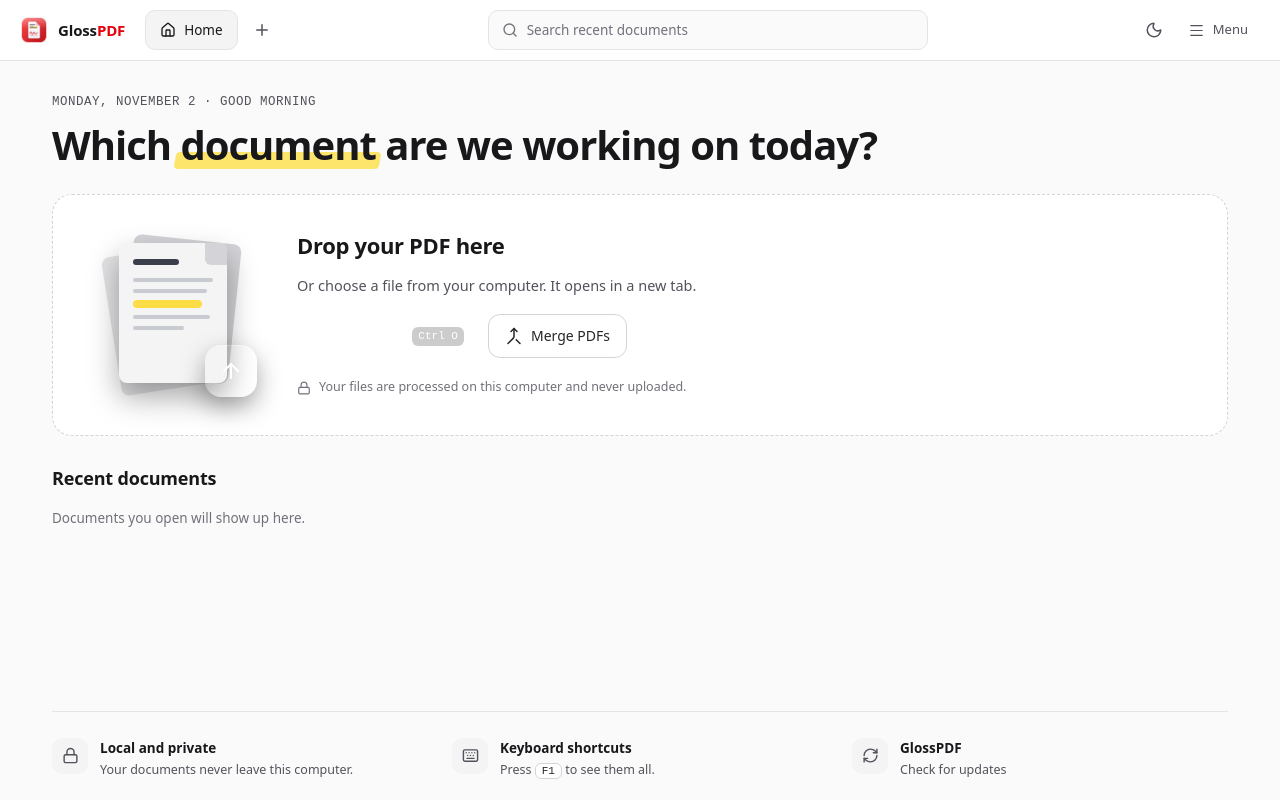
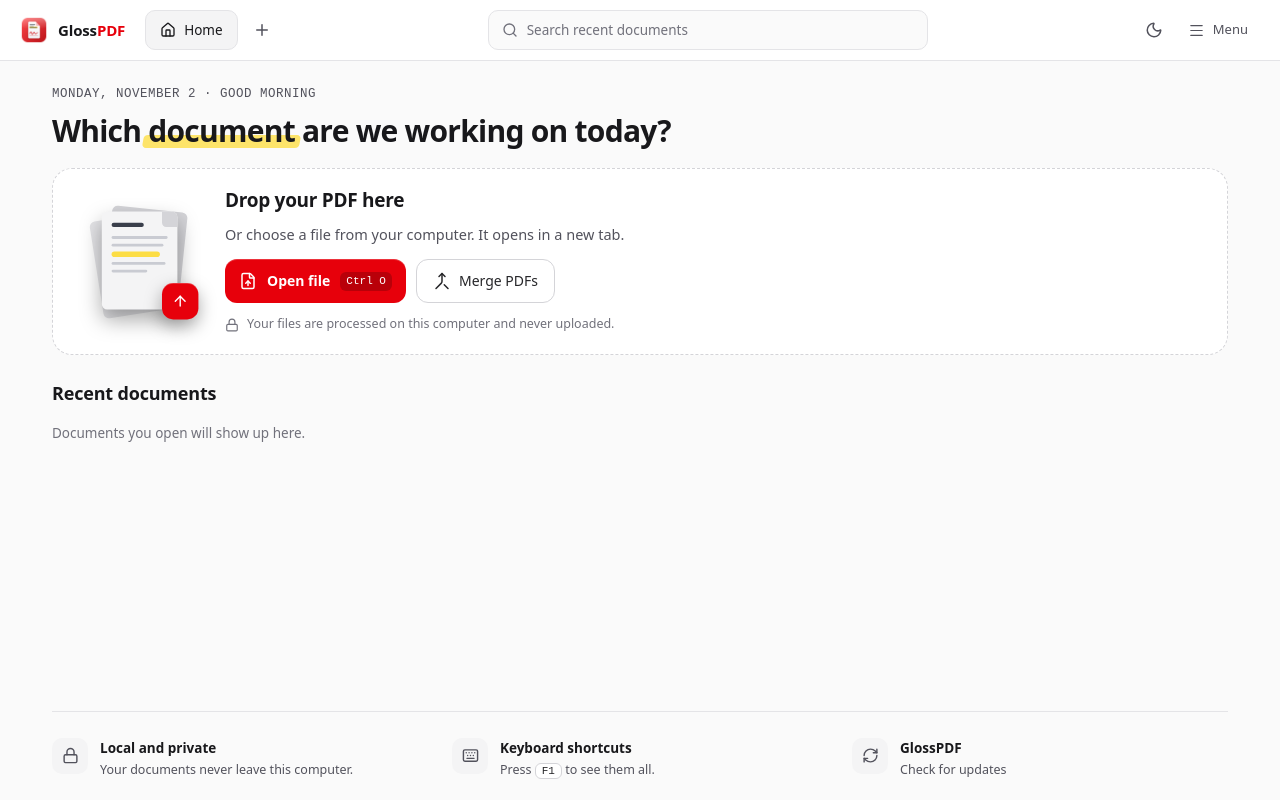
Before and after one commit to mesubasi/glosspdf, a React (Vite) app: page / in a window 1280 px wide. Built offline with nearby package versions, Linux system fonts and the light colour scheme.

Commit message:
feat: compact home header and table-style recent documents

```diff
--- a/src/components/home/HomeScreen.tsx
+++ b/src/components/home/HomeScreen.tsx
@@ -34,6 +34,8 @@ const focusRing = 'outline-none focus-visible:ring-2 focus-visible:ring-red-500
 const iconButton = `inline-flex items-center justify-center w-10 h-10 rounded-[10px] text-zinc-600 dark:text-zinc-400 hover:bg-zinc-100 dark:hover:bg-[#1F1F23] hover:text-zinc-900 dark:hover:text-zinc-100 transition-colors ${focusRing}`;
 const card = 'border border-zinc-200 dark:border-[#26262B] bg-white dark:bg-[#18181B] shadow-[inset_0_1px_0_rgba(255,255,255,0.05)]';
 const muted = 'text-zinc-500 dark:text-[#8A8A93]';
+// Liste görünümünde başlık ve satırlar aynı sütunları paylaşır; son sütun kaldırma düğmesine yer açar
+const tableRow = 'grid grid-cols-[minmax(0,1.4fr)_minmax(0,1fr)_150px_44px] items-center gap-4 px-2';
 
 /** "C:\Users\Ali\Belgeler\Sözleşmeler\x.pdf" → "Belgeler › Sözleşmeler"; yalnızca dosya adıysa boş */
 const folderOf = (filePath: string) => filePath.split(/[\\/]/).slice(-3, -1).join(' › ');
@@ -62,9 +64,9 @@ function withSlot(text: string, slot: React.ReactNode) {
 }
 
 const THUMB_SIZES = {
-  sm: { img: 'max-w-[34px] max-h-[44px]', box: 'w-[34px] h-[44px]' },
+  sm: { img: 'max-w-[42px] max-h-[54px]', box: 'w-[42px] h-[54px]' },
   md: { img: 'max-w-[116px] max-h-[150px]', box: 'w-[110px] h-[144px]' },
-  lg: { img: 'max-w-[104px] max-h-[136px]', box: 'w-[104px] h-[136px]' }
+  lg: { img: 'max-w-[76px] max-h-[100px]', box: 'w-[76px] h-[100px]' }
 };
 
 /** İlk sayfanın küçük resmi; küçük resmi olmayan eski kayıtlarda boş kağıt gösterilir */
@@ -211,13 +213,13 @@ export const HomeScreen: React.FC<HomeScreenProps> = (menuProps) => {
         </div>
       </header>
 
-      <main className="flex-1 min-h-0 w-full max-w-[1240px] mx-auto px-8 pt-8 pb-5 flex flex-col gap-7">
-          <section aria-labelledby="home-hello" className="shrink-0 flex flex-col gap-[26px]">
+      <main className="flex-1 min-h-0 w-full max-w-[1240px] mx-auto px-8 pt-6 pb-5 flex flex-col gap-6">
+          <section aria-labelledby="home-hello" className="shrink-0 flex flex-col gap-5">
             <div className="flex flex-col gap-2.5">
               <p className="font-geist-mono text-[12.5px] tracking-[0.04em] text-zinc-600 dark:text-zinc-400">
                 {`${today} · ${greeting}`.toLocaleUpperCase(language)}
               </p>
-              <h1 id="home-hello" className="text-[40px] leading-[1.15] font-semibold tracking-[-0.025em]">
+              <h1 id="home-hello" className="text-[30px] leading-[1.15] font-semibold tracking-[-0.025em]">
                 {withSlot(
                   t('home_headline'),
                   <span className="relative whitespace-nowrap">
@@ -231,13 +233,13 @@ export const HomeScreen: React.FC<HomeScreenProps> = (menuProps) => {
             <div className="flex flex-wrap gap-5">
               {/* Bırakma alanı: dosya App kökündeki onDrop ile açılır, burada yalnızca vurgulanır */}
               <div
-                className={`flex-[999_1_560px] min-w-0 flex flex-wrap items-center gap-9 px-9 py-8 rounded-[20px] border-[1.5px] border-dashed transition-colors shadow-[inset_0_1px_0_rgba(255,255,255,0.05)] ${
+                className={`flex-[999_1_560px] min-w-0 flex flex-wrap items-center gap-6 px-7 py-5 rounded-[20px] border-[1.5px] border-dashed transition-colors shadow-[inset_0_1px_0_rgba(255,255,255,0.05)] ${
                   dragging
                     ? 'border-red-500 bg-red-500/5'
                     : 'border-zinc-300 dark:border-[#3A3A41] bg-white dark:bg-[#16161A]'
                 }`}
               >
-                <div aria-hidden="true" className="relative shrink-0 w-[172px] h-[176px]">
+                <div aria-hidden="true" className="relative shrink-0 w-[172px] h-[176px] -m-[26px] scale-[0.7]">
                   <span className="absolute left-[22px] top-[22px] w-[108px] h-[140px] rounded-lg bg-zinc-200 dark:bg-[#2A2A30] -rotate-[9deg]" />
                   <span className="absolute left-[38px] top-3 w-[108px] h-[140px] rounded-lg bg-zinc-300 dark:bg-[#3A3A42] rotate-6" />
                   <span className="absolute left-[30px] top-4 w-[108px] h-[140px] px-3.5 py-4 rounded-lg bg-[#F4F4F5] shadow-[0_14px_30px_rgba(0,0,0,0.35)] flex flex-col gap-[7px] overflow-hidden">
@@ -249,19 +251,19 @@ export const HomeScreen: React.FC<HomeScreenProps> = (menuProps) => {
                     <span className="h-1 w-[96%] rounded-sm bg-[#C9CBD2]" />
                     <span className="h-1 w-[64%] rounded-sm bg-[#C9CBD2]" />
                   </span>
-                  <span className="absolute right-1 bottom-1.5 w-[52px] h-[52px] rounded-2xl bg-acrobat-darkRed text-white flex items-center justify-center shadow-[0_10px_24px_rgba(0,0,0,0.35),inset_0_1px_0_rgba(255,255,255,0.25)]">
+                  <span className="absolute right-1 bottom-1.5 w-[52px] h-[52px] rounded-2xl bg-red-600 text-white flex items-center justify-center shadow-[0_10px_24px_rgba(0,0,0,0.35),inset_0_1px_0_rgba(255,255,255,0.25)]">
                     <ArrowUp className="w-6 h-6" strokeWidth={2} />
                   </span>
                 </div>
 
-                <div className="flex-[1_1_300px] min-w-0 flex flex-col gap-3.5">
-                  <h2 className="text-[22px] leading-tight font-semibold tracking-[-0.015em]">{t('home_drop_title')}</h2>
+                <div className="flex-[1_1_300px] min-w-0 flex flex-col gap-2.5">
+                  <h2 className="text-[19px] leading-tight font-semibold tracking-[-0.015em]">{t('home_drop_title')}</h2>
                   <p className="text-[14.5px] leading-[1.55] text-zinc-600 dark:text-zinc-400 max-w-[420px]">{t('home_drop_subtitle')}</p>
                   <div className="flex flex-wrap gap-2.5 mt-1">
                     <button
                       type="button"
                       onClick={onOpenFile}
-                      className={`inline-flex items-center gap-2.5 h-11 px-3.5 rounded-xl bg-acrobat-darkRed hover:bg-[#bd1319] text-white text-sm font-semibold shadow-[inset_0_1px_0_rgba(255,255,255,0.2)] transition-colors ${focusRing}`}
+                      className={`inline-flex items-center gap-2.5 h-11 px-3.5 rounded-xl bg-red-600 hover:bg-red-700 text-white text-sm font-semibold shadow-[inset_0_1px_0_rgba(255,255,255,0.2)] transition-colors ${focusRing}`}
                     >
                       <FileUp className="w-[18px] h-[18px]" />
                       {t('home_open_file')}
@@ -276,7 +278,7 @@ export const HomeScreen: React.FC<HomeScreenProps> = (menuProps) => {
                       {t('home_tool_merge')}
                     </button>
                   </div>
-                  <p className={`flex items-center gap-2 mt-1.5 text-[12.5px] ${muted}`}>
+                  <p className={`flex items-center gap-2 mt-0.5 text-[12.5px] ${muted}`}>
                     <Lock className="w-3.5 h-3.5 shrink-0" />
                     {t('home_local_note')}
                   </p>
@@ -284,13 +286,13 @@ export const HomeScreen: React.FC<HomeScreenProps> = (menuProps) => {
               </div>
 
               {latest && (
-                <article aria-labelledby="home-continue" className={`flex-[1_1_340px] min-w-0 flex flex-col gap-5 p-6 rounded-[20px] ${card}`}>
+                <article aria-labelledby="home-continue" className={`flex-[1_1_340px] min-w-0 flex flex-col gap-3.5 p-5 rounded-[20px] ${card}`}>
                   <p className="flex items-center gap-2 text-[12.5px] font-medium text-zinc-600 dark:text-zinc-400">
                     <Clock className="w-[15px] h-[15px]" />
                     {t('home_continue')}
                   </p>
                   <div className="flex gap-[18px] items-start">
-                    <span className="flex items-center justify-center shrink-0 w-[104px] h-[136px]">
+                    <span className="flex items-center justify-center shrink-0 w-[76px] h-[100px]">
                       <PageThumb src={latest.thumbnail} size="lg" />
                     </span>
                     <div className="min-w-0 flex flex-col gap-2 pt-0.5">
@@ -372,53 +374,60 @@ export const HomeScreen: React.FC<HomeScreenProps> = (menuProps) => {
             ) : needle && listed.length === 0 ? (
               <p className={`text-[13.5px] ${muted}`}>{t('home_no_matches', [query.trim()])}</p>
             ) : view === 'cards' ? (
-              <ul className="flex-1 min-h-0 overflow-y-auto content-start grid grid-cols-[repeat(auto-fill,minmax(196px,1fr))] gap-4 p-1 -m-1">
-                {listed.map((file) => (
-                  <li key={file.filePath} className={`group relative rounded-2xl overflow-hidden hover:border-zinc-300 dark:hover:border-[#3A3A41] transition-colors ${card}`}>
-                    <button
-                      type="button"
-                      onClick={() => onOpenRecentFile(file.filePath, file.fileName)}
-                      title={file.filePath}
-                      className={`flex flex-col w-full text-start rounded-2xl ${focusRing}`}
-                    >
-                      <span className="flex items-center justify-center h-[184px] bg-zinc-100 dark:bg-[#1F1F23] border-b border-zinc-200 dark:border-[#26262B]">
-                        <PageThumb src={file.thumbnail} size="md" />
-                      </span>
-                      <span className="flex flex-col gap-1.5 px-3.5 pt-3.5 pb-4 min-w-0">
-                        <span className="text-[13.5px] font-semibold truncate">{file.fileName}</span>
-                        <span className={`flex items-center justify-between gap-2 text-xs ${muted}`}>
-                          <span className="truncate">{folderOf(file.filePath)}</span>
-                          <span className="shrink-0 font-geist-mono text-[11.5px]">{formatOpened(file.lastOpened, language)}</span>
-                        </span>
-                      </span>
-                    </button>
-                    {removeButton(file.filePath, file.fileName, 'top-1 end-1')}
-                  </li>
-                ))}
-              </ul>
-            ) : (
-              <ul className={`flex-1 min-h-0 overflow-y-auto flex flex-col p-1.5 rounded-2xl ${card}`}>
+              <ul className="flex-1 min-h-0 overflow-y-auto content-start grid grid-cols-[repeat(auto-fill,minmax(168px,1fr))] gap-x-5 gap-y-6 p-1 -m-1">
                 {listed.map((file) => (
                   <li key={file.filePath} className="group relative">
                     <button
                       type="button"
                       onClick={() => onOpenRecentFile(file.filePath, file.fileName)}
                       title={file.filePath}
-                      className={`flex items-center gap-4 w-full ps-3 pe-14 py-2.5 rounded-xl text-start hover:bg-zinc-50 dark:hover:bg-[#1F1F23] transition-colors ${focusRing}`}
+                      className={`flex flex-col gap-2.5 w-full text-start rounded-xl ${focusRing}`}
                     >
-                      <span className="flex items-center justify-center shrink-0 w-[34px] h-[44px]">
-                        <PageThumb src={file.thumbnail} size="sm" />
+                      <span className="flex items-center justify-center h-[176px] rounded-xl bg-zinc-100 dark:bg-[#1C1C20] group-hover:ring-2 group-hover:ring-red-500/60 transition-shadow">
+                        <PageThumb src={file.thumbnail} size="md" />
                       </span>
-                      <span className="flex-1 min-w-0">
-                        <span className="block text-[13.5px] font-semibold truncate">{file.fileName}</span>
-                        <span className={`block text-xs truncate ${muted}`}>{folderOf(file.filePath)}</span>
+                      <span className="flex flex-col gap-0.5 px-0.5 min-w-0">
+                        <span className="text-[13px] font-medium truncate">{file.fileName}</span>
+                        <span className={`font-geist-mono text-[11.5px] ${muted}`}>{formatOpened(file.lastOpened, language)}</span>
                       </span>
-                      <span className={`shrink-0 font-geist-mono text-xs ${muted}`}>{formatOpened(file.lastOpened, language)}</span>
                     </button>
-                    {removeButton(file.filePath, file.fileName, 'top-1/2 -translate-y-1/2 end-1.5')}
+                    {removeButton(file.filePath, file.fileName, 'top-0 end-0')}
                   </li>
                 ))}
               </ul>
+            ) : (
+              <div className="flex-1 min-h-0 overflow-y-auto">
+                <div className={`${tableRow} sticky top-0 z-10 h-9 border-b border-zinc-200 dark:border-[#26262B] bg-zinc-50 dark:bg-[#111113] text-[11px] font-medium uppercase tracking-[0.06em] ${muted}`}>
+                  <span className="ps-[62px]">{t('file_name')}</span>
+                  <span>{t('file_location')}</span>
+                  <span>{t('home_col_opened')}</span>
+                </div>
+                <ul>
+                  {listed.map((file) => (
+                    <li key={file.filePath} className="group relative border-b border-zinc-200 dark:border-[#222226]">
+                      <button
+                        type="button"
+                        onClick={() => onOpenRecentFile(file.filePath, file.fileName)}
+                        title={file.filePath}
+                        className={`${tableRow} w-full py-2.5 text-start hover:bg-zinc-100 dark:hover:bg-[#18181B] transition-colors ${focusRing}`}
+                      >
+                        <span className="flex items-center gap-4 min-w-0">
+                          <span className="flex items-center justify-center shrink-0 w-[46px] h-[56px]">
+                            <PageThumb src={file.thumbnail} size="sm" />
+                          </span>
+                          <span className="min-w-0">
+                            <span className="block text-[13.5px] font-medium truncate">{file.fileName.replace(/\.pdf$/i, '')}</span>
+                            <span className={`block text-[11.5px] ${muted}`}>PDF</span>
+                          </span>
+                        </span>
+                        <span className={`text-[13px] truncate ${muted}`}>{folderOf(file.filePath)}</span>
+                        <span className={`font-geist-mono text-[12px] ${muted}`}>{formatOpened(file.lastOpened, language)}</span>
+                      </button>
+                      {removeButton(file.filePath, file.fileName, 'top-1/2 -translate-y-1/2 end-0')}
+                    </li>
+                  ))}
+                </ul>
+              </div>
             )}
           </section>
 
--- a/src/i18n/locales/ar.ts
+++ b/src/i18n/locales/ar.ts
@@ -474,6 +474,7 @@ export const ar: Record<MessageKey, string> = {
   "home_tool_convert": "التحويل إلى Office",
   "home_tool_convert_desc": "احفظ بصيغة Word أو Excel أو PowerPoint",
   "home_recent": "المستندات الأخيرة",
+  "home_col_opened": "تاريخ الفتح",
   "home_view": "العرض",
   "home_view_cards": "عرض البطاقات",
   "home_view_list": "عرض القائمة",
--- a/src/i18n/locales/de.ts
+++ b/src/i18n/locales/de.ts
@@ -474,6 +474,7 @@ export const de: Record<MessageKey, string> = {
   "home_tool_convert": "In Office umwandeln",
   "home_tool_convert_desc": "Als Word, Excel oder PowerPoint speichern",
   "home_recent": "Zuletzt geöffnet",
+  "home_col_opened": "Geöffnet",
   "home_view": "Ansicht",
   "home_view_cards": "Kartenansicht",
   "home_view_list": "Listenansicht",
--- a/src/i18n/locales/en.ts
+++ b/src/i18n/locales/en.ts
@@ -472,6 +472,7 @@ export const en = {
   "home_tool_convert": "Convert to Office",
   "home_tool_convert_desc": "Save as Word, Excel or PowerPoint",
   "home_recent": "Recent documents",
+  "home_col_opened": "Opened",
   "home_view": "View",
   "home_view_cards": "Card view",
   "home_view_list": "List view",
--- a/src/i18n/locales/es.ts
+++ b/src/i18n/locales/es.ts
@@ -474,6 +474,7 @@ export const es: Record<MessageKey, string> = {
   "home_tool_convert": "Convertir a Office",
   "home_tool_convert_desc": "Guarda como Word, Excel o PowerPoint",
   "home_recent": "Documentos recientes",
+  "home_col_opened": "Abierto",
   "home_view": "Vista",
   "home_view_cards": "Vista de tarjetas",
   "home_view_list": "Vista de lista",
--- a/src/i18n/locales/fr.ts
+++ b/src/i18n/locales/fr.ts
@@ -474,6 +474,7 @@ export const fr: Record<MessageKey, string> = {
   "home_tool_convert": "Convertir en Office",
   "home_tool_convert_desc": "Enregistrer au format Word, Excel ou PowerPoint",
   "home_recent": "Documents récents",
+  "home_col_opened": "Ouvert le",
   "home_view": "Affichage",
   "home_view_cards": "Vue en cartes",
   "home_view_list": "Vue en liste",
--- a/src/i18n/locales/tr.ts
+++ b/src/i18n/locales/tr.ts
@@ -474,6 +474,7 @@ export const tr: Record<MessageKey, string> = {
   "home_tool_convert": "Office'e dönüştür",
   "home_tool_convert_desc": "Word, Excel ya da PowerPoint olarak kaydedin",
   "home_recent": "Son belgeler",
+  "home_col_opened": "Açıldığı tarih",
   "home_view": "Görünüm",
   "home_view_cards": "Kart görünümü",
   "home_view_list": "Liste görünümü",
--- a/src/i18n/locales/zh.ts
+++ b/src/i18n/locales/zh.ts
@@ -474,6 +474,7 @@ export const zh: Record<MessageKey, string> = {
   "home_tool_convert": "转换为 Office",
   "home_tool_convert_desc": "另存为 Word、Excel 或 PowerPoint",
   "home_recent": "最近的文档",
+  "home_col_opened": "打开时间",
   "home_view": "视图",
   "home_view_cards": "卡片视图",
   "home_view_list": "列表视图",
```
